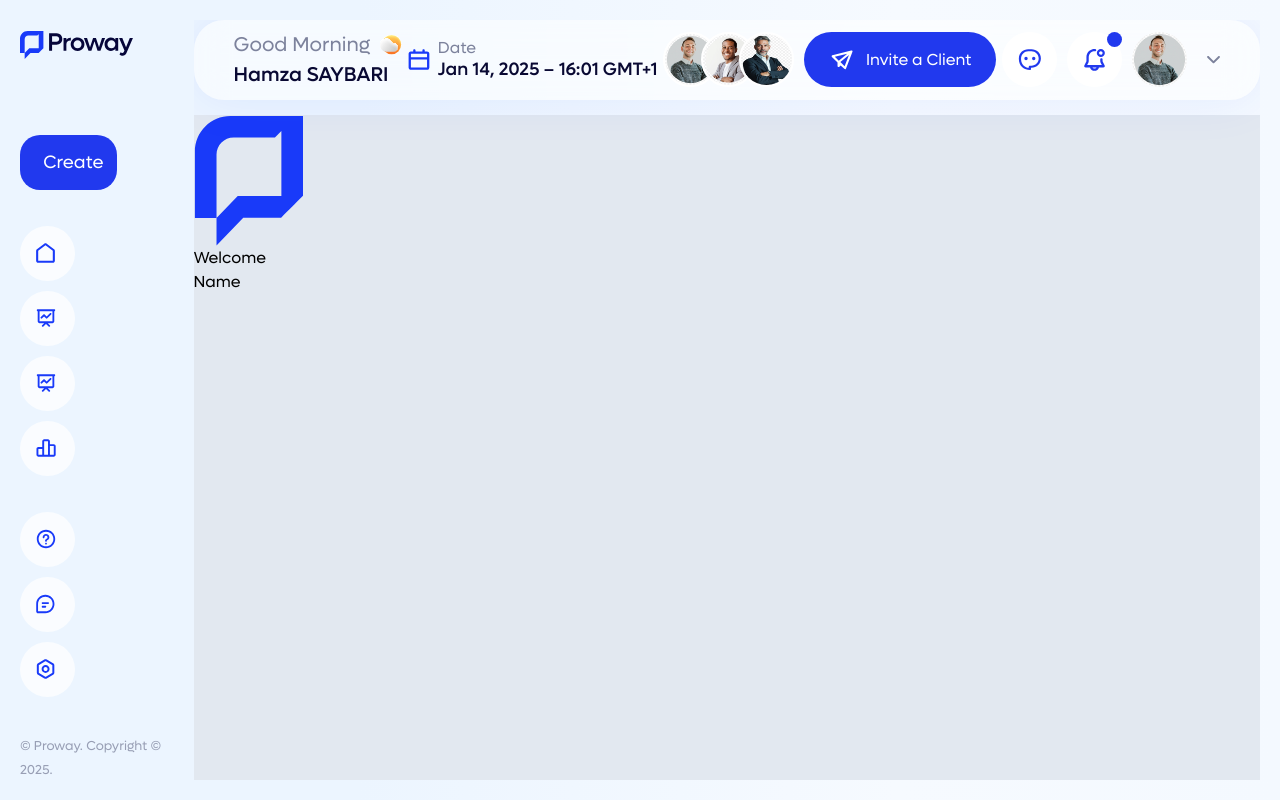
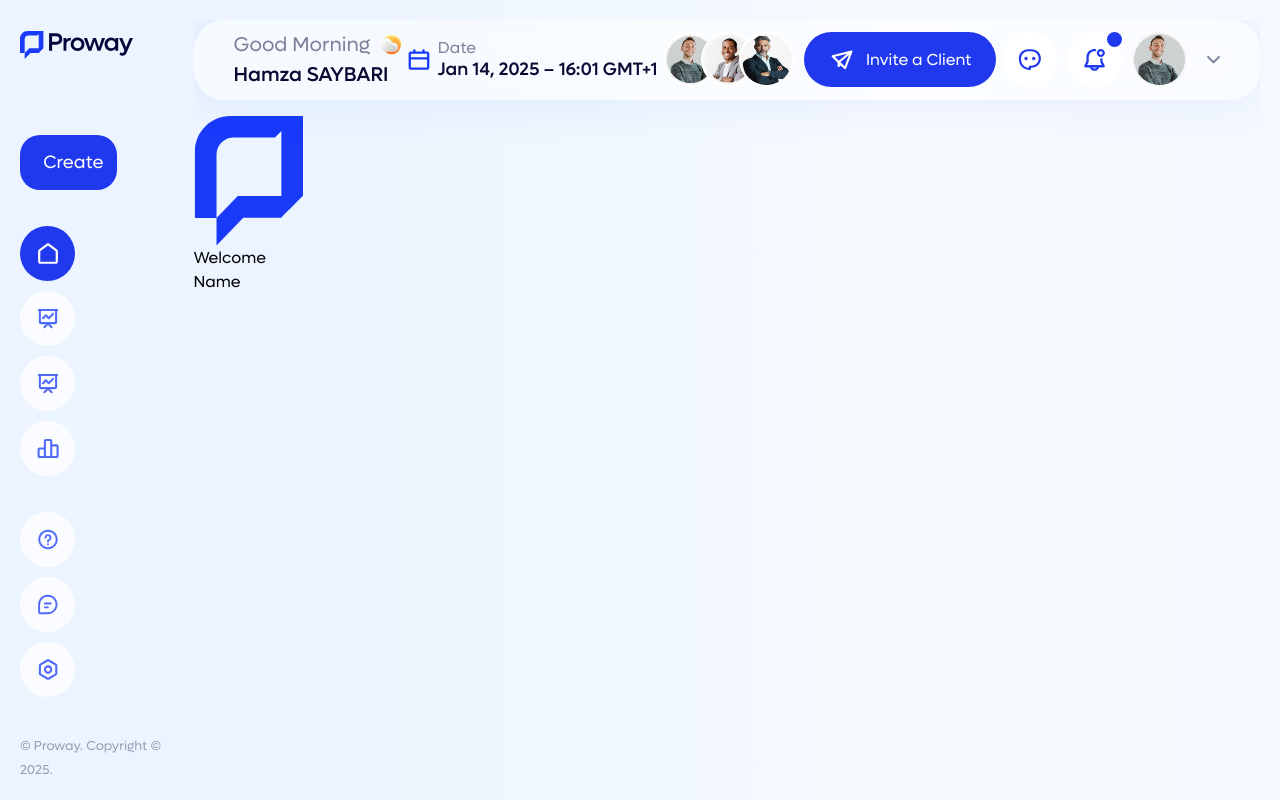
Before and after one commit to saybariH/proway-frontend-v2, a React (Vite) app: page / in a window 1280 px wide. Built offline with nearby package versions, Linux system fonts and the light colour scheme.

Commit message:
side navitems implementation

```diff
--- a/src/components/common/sidebar/sidebar-elements/NavigationItems.tsx
+++ b/src/components/common/sidebar/sidebar-elements/NavigationItems.tsx
@@ -1,41 +1,63 @@
-import { Link } from "react-router";
+import { Link, useLocation } from "react-router";
 import { bottomSideBarItems, topSideBarItems } from "src/utils/sideBarItems";
 
 const NavigationItems = () => {
+    const location = useLocation();
     return (
         <>
-            {/* Top sidebar items */}
+            {/* Top sidebar items dashboard, clients, projects and reports */}
             <div className="w-auto max-w-[167px] h-auto flex flex-col gap-2.5">
-                {topSideBarItems.map((item) => (
+                {topSideBarItems.map((item) => {
+                    const isActive = location.pathname === item.link;
+                    return (
                         <Link
                             to={item.link}
                             key={item.id}
-                        className="w-[55px] hover:w-[167px] h-[55px] flex items-center group gap-4 rounded-[50px] bg-white bg-opacity-[75%] transition-all duration-300 ease-in-out overflow-hidden"
+                            className={`w-[55px] hover:w-[167px] h-[55px] flex justify-start  items-center group gap-2.5 rounded-[50px]   transition-all duration-200 ease-in-out
+                            ${isActive ? 'bg-primary bg-opacity-100' : 'bg-white bg-opacity-[75%]'}`}
                         >
-                        <img src={item.icon} alt="icon" className="w-[20px] h-[20px] ml-4" />
+                            <img src={item.icon}
+                                alt="icon"
+                                className={`w-[22px] h-[21px] ml-[17px] group-hover:ml-6 transition-all duration-200 delay-150 ease-in-out
+                                            ${isActive ? "filter brightness-0 invert" : "opacity-75"}`}
+                                            />
                             {/* Animated Span (Fade + Slide) */}
-                        <span className="opacity-0 translate-x-[-10px] group-hover:opacity-100 group-hover:translate-x-0 transition-all duration-300 delay-150 ease-in-out font-lufga font-medium text-[16px] text-primary">
+                            <span className={`hidden group-hover:inline-block transition-all duration-200 delay-150 ease-in-out font-lufga font-medium text-[16px]
+                            ${isActive ? 'text-white' : 'text-primary'}`}
+                            >
                                 {item.title}
                             </span>
                         </Link>
-                ))}
+
+                    )
+                })}
             </div>
 
-            {/* Bottom sidebar items */}
-            <div className="w-full max-w-[167px] h-auto flex flex-col gap-2.5">
-                {bottomSideBarItems.map((item) => (
+            {/* Bottom sidebar items, support, feedback and settings */}
+            <div className="w-auto max-w-[167px] h-auto flex flex-col gap-2.5">
+                {bottomSideBarItems.map((item) => {
+                    const isActive = location.pathname === item.link;
+                    return (
                         <Link
                             to={item.link}
                             key={item.id}
-                        className="w-[55px] hover:w-[167px] h-[55px] flex items-center group gap-4 rounded-[50px] bg-white bg-opacity-[75%] transition-all duration-300 ease-in-out overflow-hidden"
+                            className={`w-[55px] hover:w-[167px] h-[55px] flex justify-start  items-center group gap-2.5 rounded-[50px]   transition-all duration-200 ease-in-out
+                            ${isActive ? 'bg-primary bg-opacity-100' : 'bg-white bg-opacity-[75%]'}`}
                         >
-                        <img src={item.icon} alt="icon" className="w-[20px] h-[20px] ml-4" />
+                            <img src={item.icon}
+                                alt="icon"
+                                className={`w-[22px] h-[21px] ml-[17px] group-hover:ml-6 transition-all duration-200 delay-150 ease-in-out
+                                            ${isActive ? "filter brightness-0 invert" : "opacity-75"}`}
+                                            />
                             {/* Animated Span (Fade + Slide) */}
-                        <span className="opacity-0 translate-x-[-10px] group-hover:opacity-100 group-hover:translate-x-0 transition-all duration-300 delay-150 ease-in-out font-lufga font-medium text-[16px] text-primary">
+                            <span className={`hidden group-hover:inline-block transition-all duration-200 delay-150 ease-in-out font-lufga font-medium text-[16px]
+                            ${isActive ? 'text-white' : 'text-primary'}`}
+                            >
                                 {item.title}
                             </span>
                         </Link>
-                ))}
+                    )
+                })}
             </div>
         </>
     );
--- a/src/layouts/coach-layouts/CoachLayout.tsx
+++ b/src/layouts/coach-layouts/CoachLayout.tsx
@@ -15,7 +15,7 @@ const CoachLayout: React.FC = () => {
           <div className="w-full h-full">
             <NavBar />
           </div>
-          <div className="w-full h-full overflow-auto bg-slate-200">
+          <div className="w-full h-full overflow-auto ">
             <Outlet />
           </div>
         </div>
--- a/src/utils/sideBarItems.ts
+++ b/src/utils/sideBarItems.ts
@@ -1,7 +1,7 @@
 import dashboardIcon from "@assets/icons/dashboard-icon.svg"
 import projectIcon from "@assets/icons/project-icon.svg"
 import reportIcon from "@assets/icons/report-icon.svg"
-import clientsIcon from "@assets/icons/client-icon.svg"
+import clientIcon from "@assets/icons/client-icon.svg"
 import feedbackIcon from "@assets/icons/feedback-icon.svg"
 import suportIcon from "@assets/icons/support-icon.svg"
 import settingsIcon from "@assets/icons/settings-icon.svg"
```
Also changed, not shown: src/assets/icons/client-icon.svg. Lines whose indentation alone changed are shown as unchanged.
